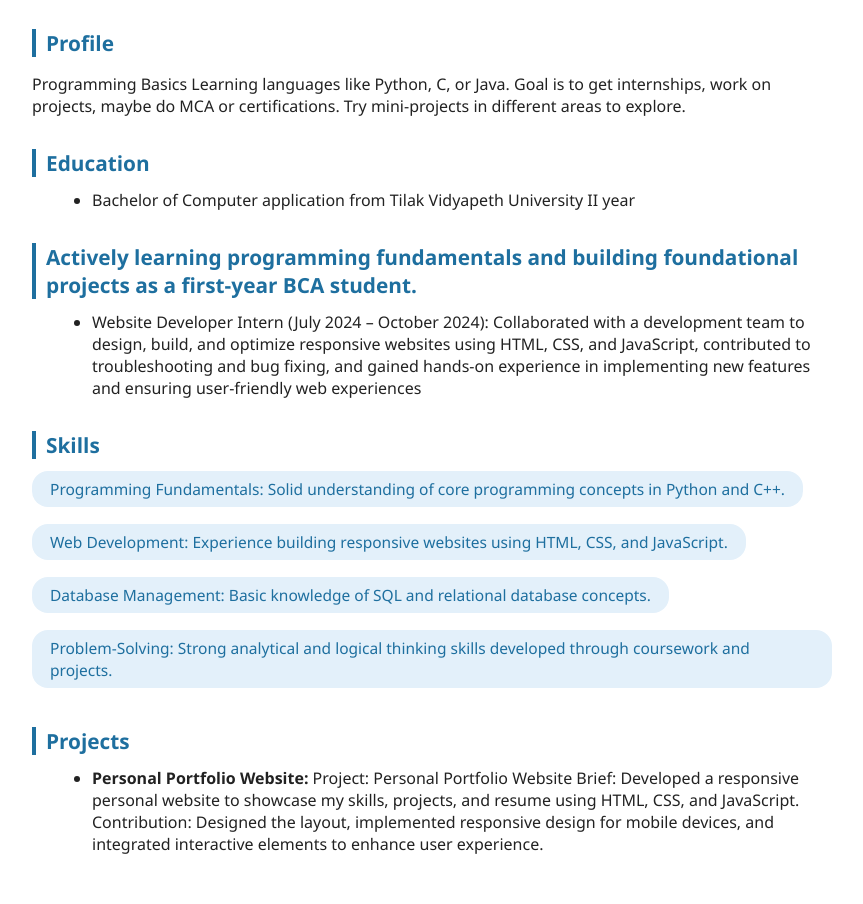
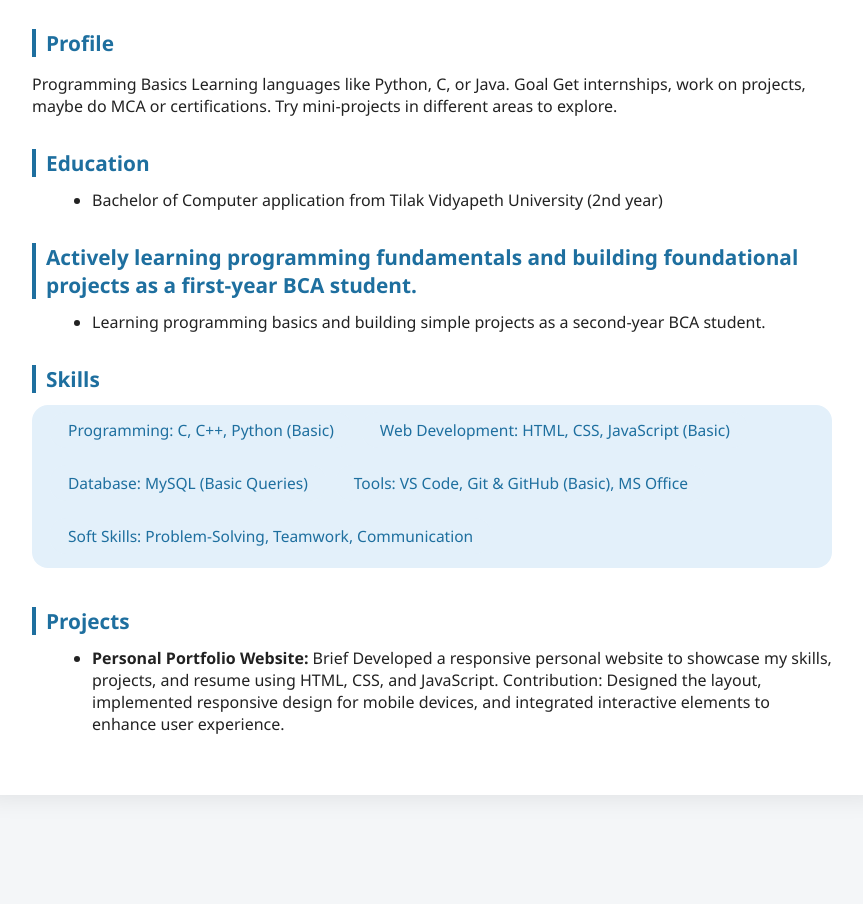
Before and after one commit to Bh4vesh19/PersonalPortfolio, a plain HTML site: page index.html in a window 1280 px wide. Shown: the part 264-1168 px from the top of the page, without its empty margins (208-1071 px from the left). After the commit the page ends 1099 px from the top, so only its background shows below. Drawn offline with Linux system fonts and the light colour scheme.

Commit message:
Update index.html

```diff
--- a/index.html
+++ b/index.html
@@ -110,7 +110,7 @@
                 <h1> Bhavesh Suthar</h1>
                 <p>Aspiring Software Developer</p>
                 <div class="contact">
-                    Email: bhaveshsuthar123@gmail.com<br>
+                    Email: bhaveshsutharb830@gmail.com<br>
                     Phone: +91-7715915731<br>
                     Location: Mumbai, Maharashtra
                 </div>
@@ -119,13 +119,13 @@
         <div class="section">
             <h2>Profile</h2>
             <p>Programming Basics Learning languages like Python, C, or Java.
-Goal is to get internships, work on projects, maybe do MCA or certifications.
+Goal Get internships, work on projects, maybe do MCA or certifications.
 Try mini-projects in different areas to explore.</p>
         </div>
         <div class="section">
             <h2>Education</h2>
             <ul>
-                <li>Bachelor of Computer application from Tilak Vidyapeth University II year </li>
+                <li>Bachelor of Computer application from Tilak Vidyapeth University (2nd year)</li>
             </ul>
         </div>
         <div class="section">
@@ -133,32 +133,30 @@ Try mini-projects in different areas to explore.</p>
 
 </h2>
             <ul>
-                <li> Website Developer Intern (July 2024 – October 2024):
-Collaborated with a development team to design, build, and optimize responsive websites using HTML, CSS, and JavaScript, contributed to troubleshooting and bug fixing, and gained hands-on experience in implementing new features and ensuring user-friendly web experiences
-</li>
+                <li>Learning programming basics and building simple projects as a second-year BCA student.</li>
+
             </ul>
         </div>
         <div class="section">
             <h2>Skills</h2>
             <ul class="skills-list">
-                <li>Programming Fundamentals:
-Solid understanding of core programming concepts in Python and C++.</li>
-                <li>Web Development:
-Experience building responsive websites using HTML, CSS, and JavaScript.
-</li>
-                <li>Database Management:
-                    Basic knowledge of SQL and relational database concepts.
-             </li>
-                <li>Problem-Solving:
-                    Strong analytical and logical thinking skills developed through coursework and projects.
-                </li>
-            </ul>
+                <li><ul class="skills-list">
+  <li>Programming: C, C++, Python (Basic)</li>
+
+  <li>Web Development: HTML, CSS, JavaScript (Basic)</li>
+
+  <li>Database: MySQL (Basic Queries)</li>
+
+  <li>Tools: VS Code, Git & GitHub (Basic), MS Office</li>
+
+  <li>Soft Skills: Problem-Solving, Teamwork, Communication</li>
+
+</ul>
         </div>
         <div class="section">
             <h2>Projects</h2>
             <ul>
-                <li><strong>Personal Portfolio Website:</strong> Project: Personal Portfolio Website
-Brief: Developed a responsive personal website to showcase my skills, projects, and resume using HTML, CSS, and JavaScript.
+                <li><strong>Personal Portfolio Website:</strong> Brief Developed a responsive personal website to showcase my skills, projects, and resume using HTML, CSS, and JavaScript.
 Contribution: Designed the layout, implemented responsive design for mobile devices, and integrated interactive elements to enhance user experience.</li>
 
             </ul>
```
